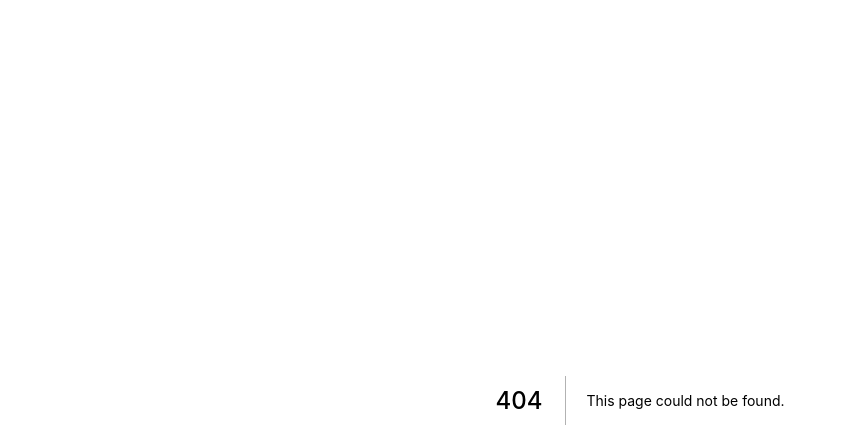
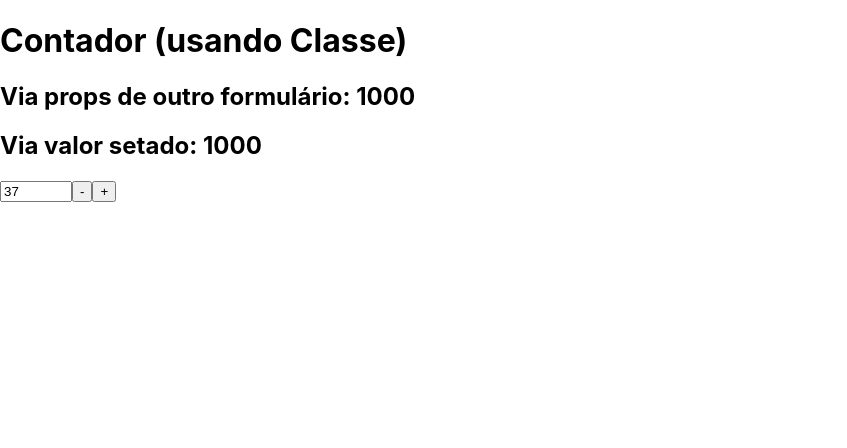
Before and after one commit to marcelolinck/exercicios, a Next.js app: page /classe/contador in a window 1280 px wide. Before the commit this address had no page. Shown: the top 448 px of the page, without its empty margins (0-847 px from the left). Built offline with nearby package versions, Linux system fonts and the light colour scheme.

Commit message:
Aula 49 - Componente Baseado em Classe

```diff
--- /dev/null
+++ b/components/Contador.jsx
@@ -0,0 +1,50 @@
+import { Component } from "react";
+
+export default class Contador extends Component {
+    //O simbolo de ?? simboliza um valor default que pode ser passado, nesse caso é 0
+    state = {
+        numero: this.props.valorInicial ?? 0,
+        passo: this.props.passo,
+    }
+
+    inc = () => {
+        this.setState({
+            numero: this.state.numero + this.state.passo
+
+        })
+    }
+    dec = () => {
+        this.setState({
+            numero: this.state.numero - this.state.passo
+
+        })
+    }
+
+    alteraPasso = (ev) => {
+        this.setState(
+            { passo: +ev.target.value }
+        )}
+
+    renderForm() {
+        return (
+            <>
+                <h2>Via valor setado: {this.state.numero}</h2>
+                <input type="number" min={1} max={1000} value={this.state.passo} onChange={this.alteraPasso} />
+                <button onClick={this.dec}>-</button>
+                <button onClick={this.inc}>+</button>
+            </>
+
+        )
+    }
+// A funcao render() serve para chamar o componente quando é montado via classe
+    render() {
+        return (
+            <div>
+                <h1>Contador (usando Classe)</h1>
+                <h2>Via props de outro formulário: {this.props.valorInicial}</h2>
+               {/* Possibilidade de montar o formulario via function */}
+                {this.renderForm()}
+            </div>
+        )
+    }
+}
--- /dev/null
+++ b/pages/classe/contador.jsx
@@ -0,0 +1,14 @@
+import { Component } from "react";
+import Contador from "../../components/Contador";
+
+export default class ContadorPage extends Component{
+
+    render(){
+        return (
+            <div>
+                <Contador valorInicial={1000} passo={37}/>
+            </div>
+        )
+    }
+
+}
```
